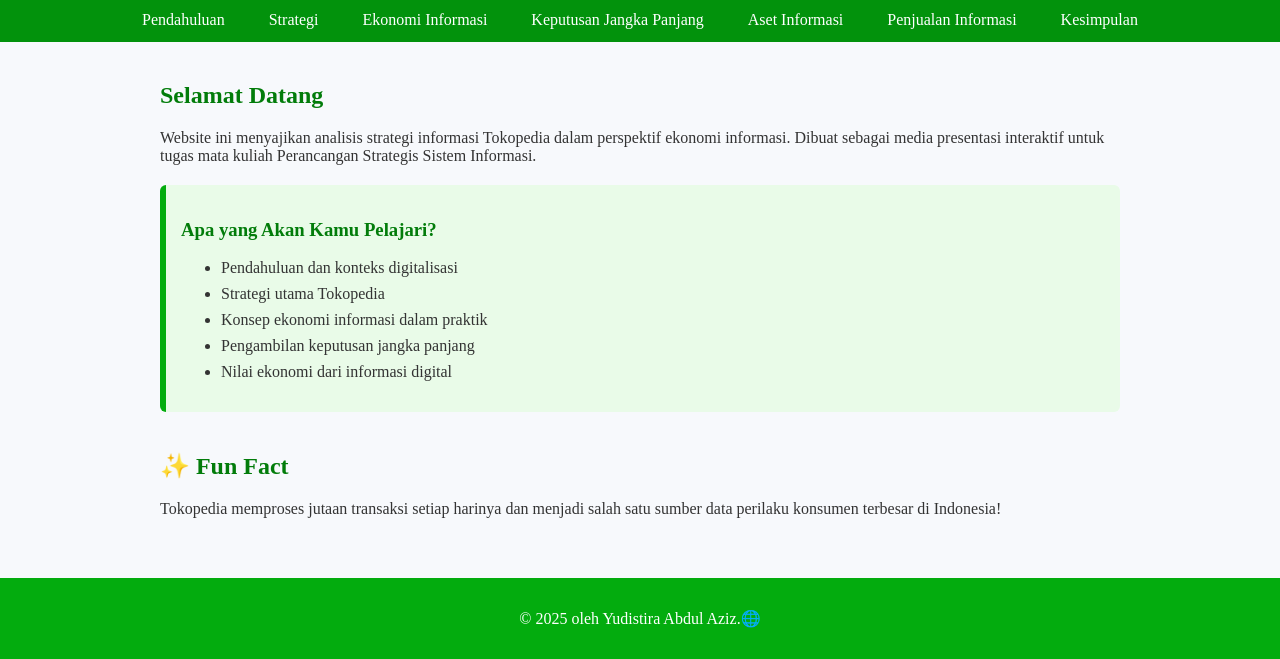
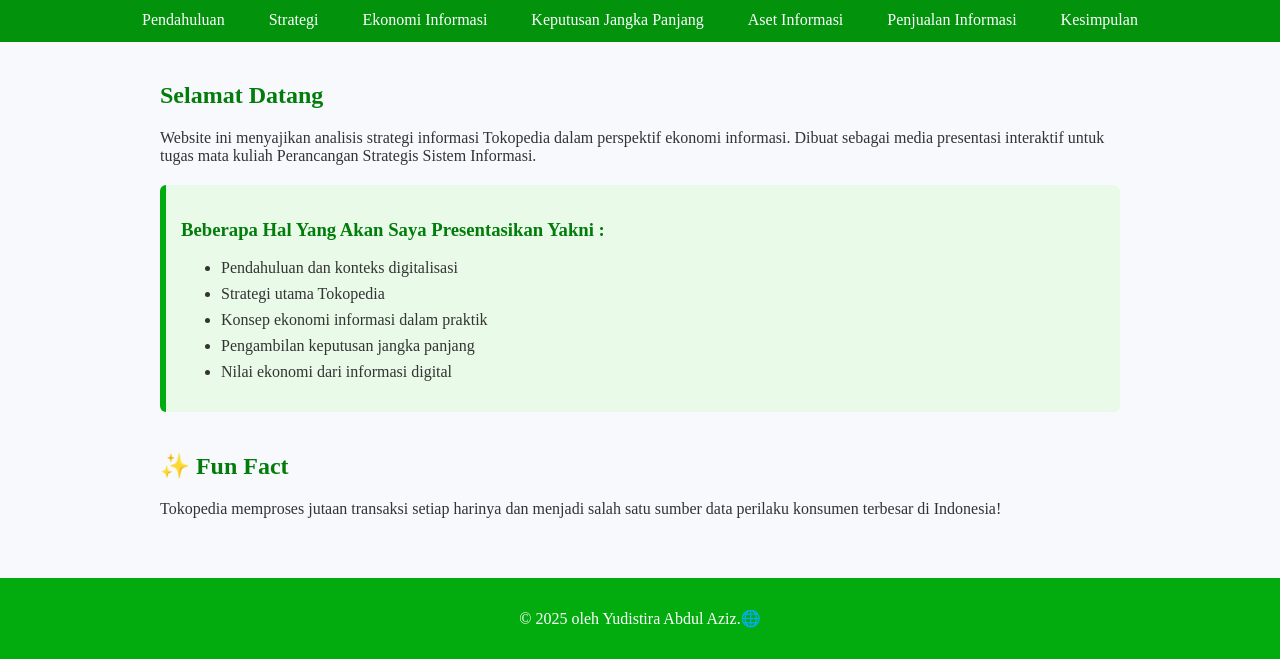
Before and after one commit to Yudistira-max/coba2_strategi_perusahaan, a plain HTML site: page index.html in a window 1280 px wide. Shown: the part 162-821 px from the top of the page. Drawn offline with Linux system fonts and the light colour scheme.

Commit message:
Update index dan pendahuluan

```diff
--- a/index.html
+++ b/index.html
@@ -32,7 +32,7 @@
       <h2>Selamat Datang</h2>
       <p>Website ini menyajikan analisis strategi informasi Tokopedia dalam perspektif ekonomi informasi. Dibuat sebagai media presentasi interaktif untuk tugas mata kuliah Perancangan Strategis Sistem Informasi.</p>
       <div class="highlight-box">
-        <h3>Apa yang Akan Kamu Pelajari?</h3>
+        <h3>Beberapa Hal Yang Akan Saya Presentasikan Yakni :</h3>
         <ul>
           <li>Pendahuluan dan konteks digitalisasi</li>
           <li>Strategi utama Tokopedia</li>
```
Also changed, not shown: pendahuluan.html (+1 -1 lines).
